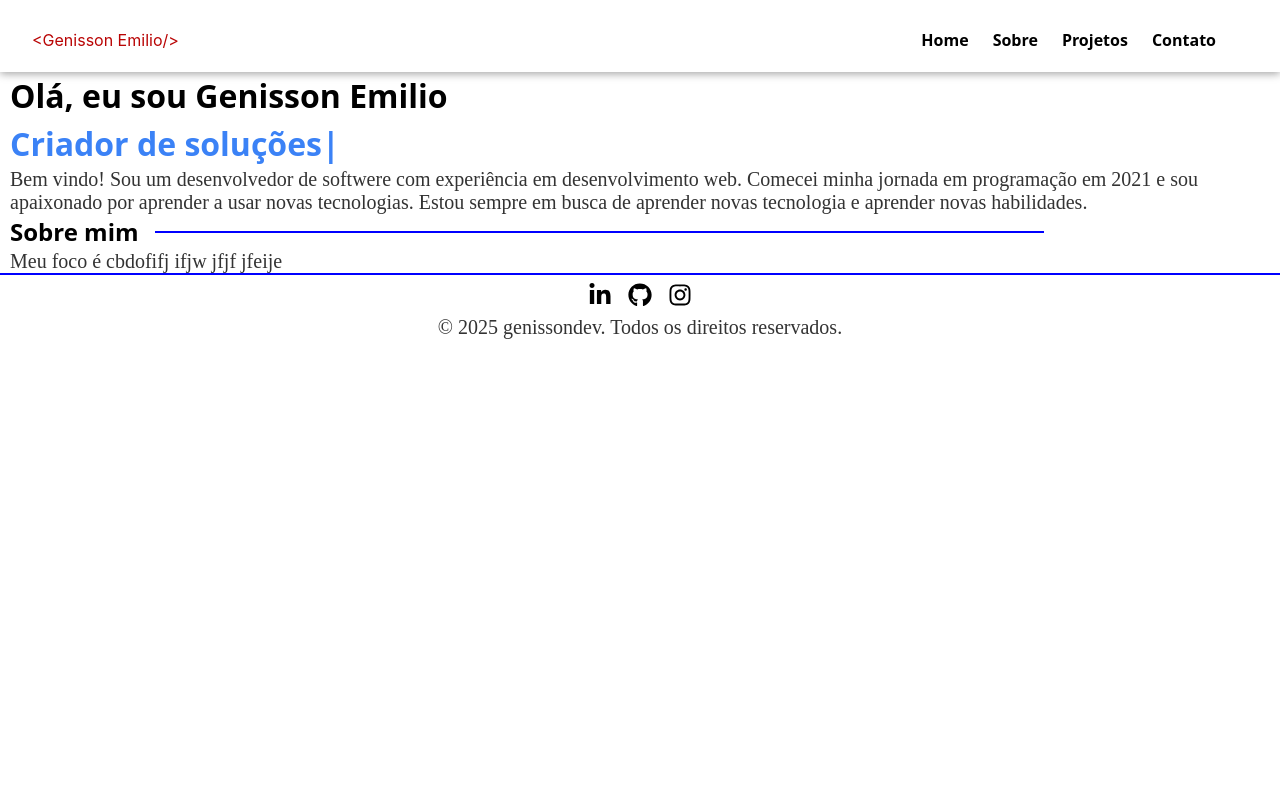
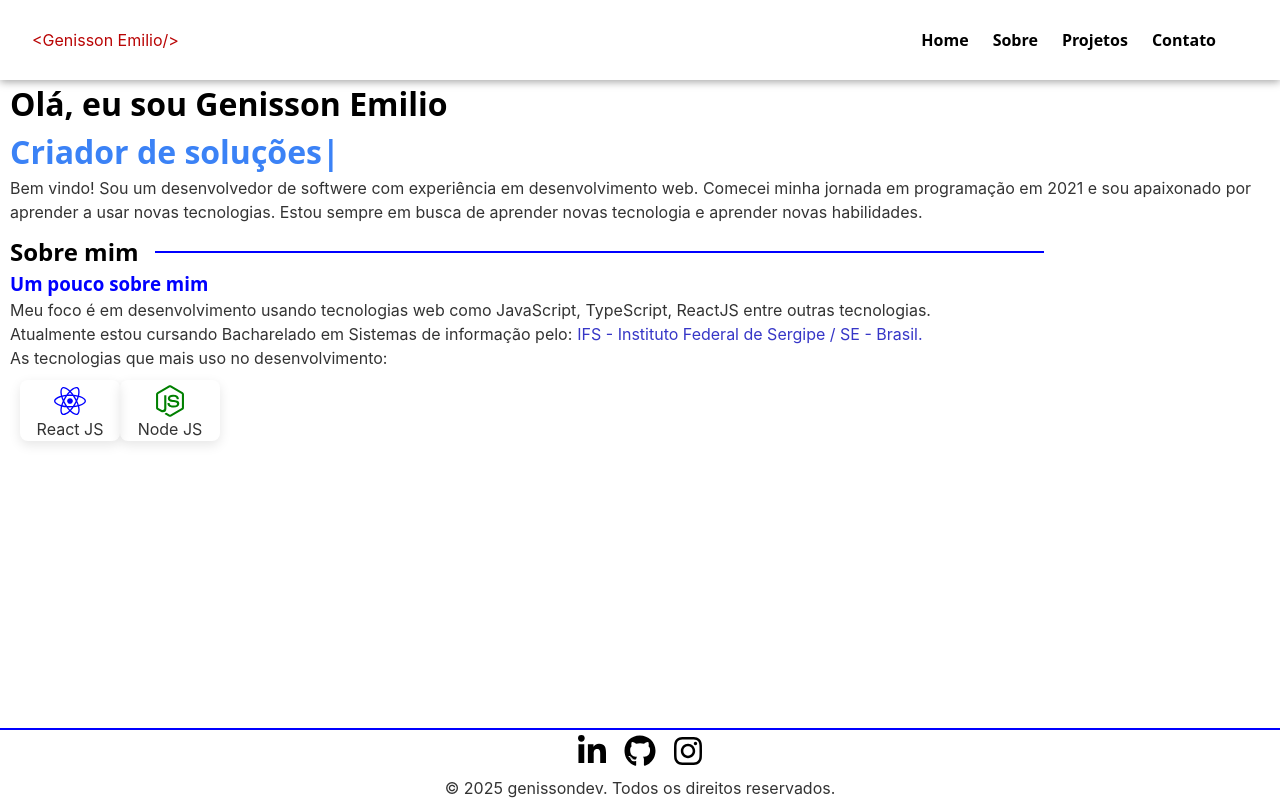
Before and after one commit to GenissonEmilio/Portifolio, a React app in the folder portifolio/: page / in a window 1280 px wide. Built offline with nearby package versions, Linux system fonts and the light colour scheme; the HTML template or start-up script is replaced by a standard one.

Commit message:
update home content

```diff
--- a/portifolio/src/App.css
+++ b/portifolio/src/App.css
@@ -12,9 +12,41 @@ html, body, #root {
   color: black
 }
 
+h3 {
+  color: blue;
+}
+
 p {
-  font: 20px "Arvo serif";
+  font-family: -apple-system, BlinkMacSystemFont, "Segoe UI", Roboto, Oxygen,
+  Ubuntu, Cantarell, "Fira Sans", "Droid Sans", "Helvetica Neue",
+  sans-serif;
+  font: 20px;
   color: #333333;
   font-weight: 400;
   font-style: normal;
 }
+
+
+.container {
+  display: flex;
+  flex-direction: column;
+  min-height: 100vh;
+}
+
+.content {
+  flex: 1;
+}
+
+.textLink {
+  padding-left: 5px;
+}
+
+.textLink a {
+  color: rgb(54, 54, 199);
+}
+
+.iconBox {
+  display: flex;
+  flex-direction: row;
+  padding: 10px;
+}
--- a/portifolio/src/App.tsx
+++ b/portifolio/src/App.tsx
@@ -8,16 +8,20 @@ import Footer from './components/layout/Footer/Footer';
 const App: React.FC = () => {
 
   return (
+    <div className="container">
       <Router>
         <Header />
 
+        <main className="content">
           <Routes>
             <Route path='/' element={<Home />} />
           </Routes>
+        </main>
 
         <Footer />
       </Router>
+    </div>
   )
 }
 
-export default App
+export default App;
--- a/portifolio/src/components/layout/MenuOptions/MenuOptions.module.css
+++ b/portifolio/src/components/layout/MenuOptions/MenuOptions.module.css
@@ -3,6 +3,7 @@
     align-items: center;
     flex-direction: row;
     gap: 1rem;
+    padding-top: 10px;
 }
 
 .linha {
--- /dev/null
+++ b/portifolio/src/components/layout/ToolsIcons/ToolsIcons.module.css
@@ -0,0 +1,18 @@
+.iconContainer {
+    display: flex;
+    justify-content: center;
+    align-items: center;
+    flex-direction: column;
+    padding-top: 5px;
+    border-radius: 8px;
+    box-shadow: 0 4px 12px rgba(0, 0, 0, 0.1);
+    width: 100px;
+}
+
+svg {
+    font-size: 2rem;
+}
+
+.react {
+    color: blue;
+}
--- /dev/null
+++ b/portifolio/src/components/layout/ToolsIcons/ToolsIcons.tsx
@@ -0,0 +1,20 @@
+import React from "react";
+import styles from './ToolsIcons.module.css';
+
+type ToolsIcons = {
+    name: string,
+    color: string,
+    icon: React.ElementType
+}
+
+const ToolsIcons: React.FC<ToolsIcons> = ({ name, color, icon: Icon}) => {
+
+    return (
+        <div className={styles.iconContainer}>
+            <Icon style={{color: `${color}`}}/>
+            <p>{name}</p>
+        </div>
+    )
+}
+
+export default ToolsIcons;
--- a/portifolio/src/pages/Home.tsx
+++ b/portifolio/src/pages/Home.tsx
@@ -1,7 +1,9 @@
 import React from "react";
 import { TypeAnimation } from "react-type-animation";
 import MenuOptions from "../components/layout/MenuOptions/MenuOptions";
+import { FaReact, FaNodeJs } from "react-icons/fa";
 import '../App.css';
+import ToolsIcons from "../components/layout/ToolsIcons/ToolsIcons";
 
 const Home: React.FC = () => {
 
@@ -37,7 +39,23 @@ const Home: React.FC = () => {
 
                 <div>
                     <MenuOptions name="Sobre mim"/>
-                    <p>Meu foco é cbdofifj ifjw jfjf jfeije </p>
+                    <h3>Um pouco sobre mim</h3>
+                    <p>Meu foco é em desenvolvimento usando tecnologias web como JavaScript, TypeScript, ReactJS entre outras tecnologias.
+                        <br />
+
+                        Atualmente estou cursando Bacharelado em Sistemas de informação pelo:
+                        <span className="textLink">
+                            <a href="https://www.ifs.edu.br" target="_blank">IFS - Instituto Federal de Sergipe / SE - Brasil.</a>
+                        </span>
+
+                        <br />
+
+                        As tecnologias que mais uso no desenvolvimento:
+                    </p>
+                    <div className="iconBox">
+                        <ToolsIcons name="React JS" color="blue" icon={FaReact}/>
+                        <ToolsIcons name="Node JS" color="green" icon={FaNodeJs}/>
+                    </div>
                 </div>
         </div>
     )
```
Lines whose indentation alone changed are shown as unchanged.
